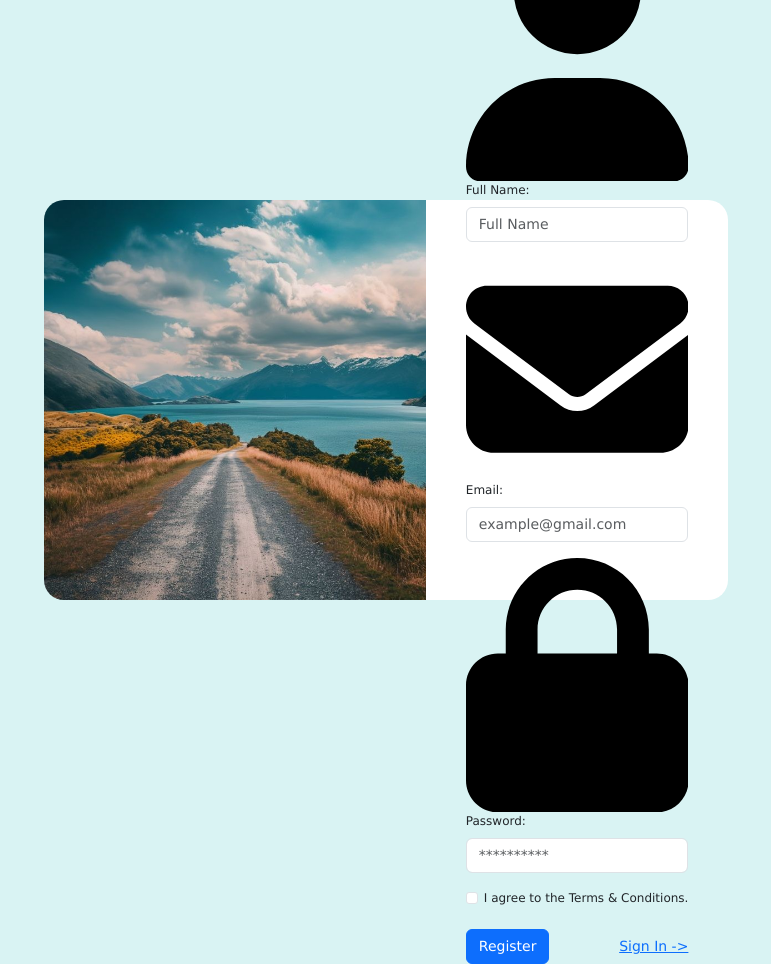
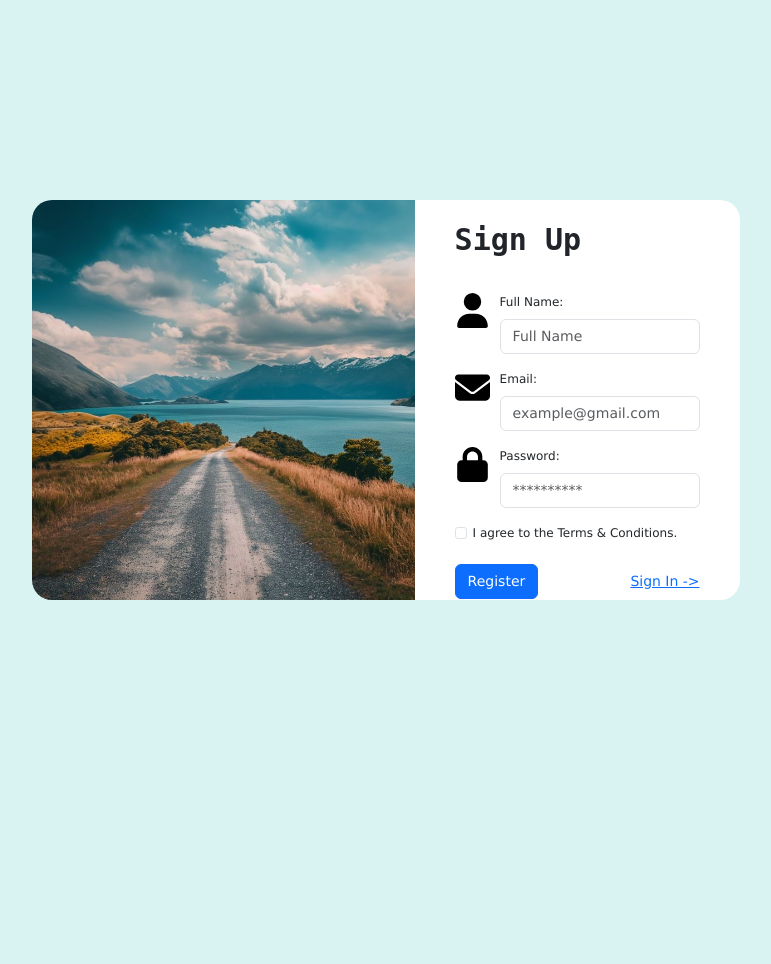
Before and after one commit to ongks-useR/To-Do-List, a Flask app: page /register in a window 1280 px wide. Shown: the whole page, without its empty margins (254-1025 px from the left). After the commit the page ends 600 px from the top, so only its background shows below. Run offline with Flask 3, Linux system fonts and the light colour scheme; some libraries are stand-ins or nearby versions.

Commit message:
Styling for SVG icon in register.html. Set SVG icon height and width to 35px and margin accordingly.

```diff
--- a/static/register/register.css
+++ b/static/register/register.css
@@ -56,3 +56,13 @@ p {
     align-items: center;
     font-size: 14px;
 }
+
+svg {
+    height: 35px;
+    width: 35px;
+    margin: 0 10px 0 0;
+}
+
+.user-input {
+    display: flex;
+}
```
